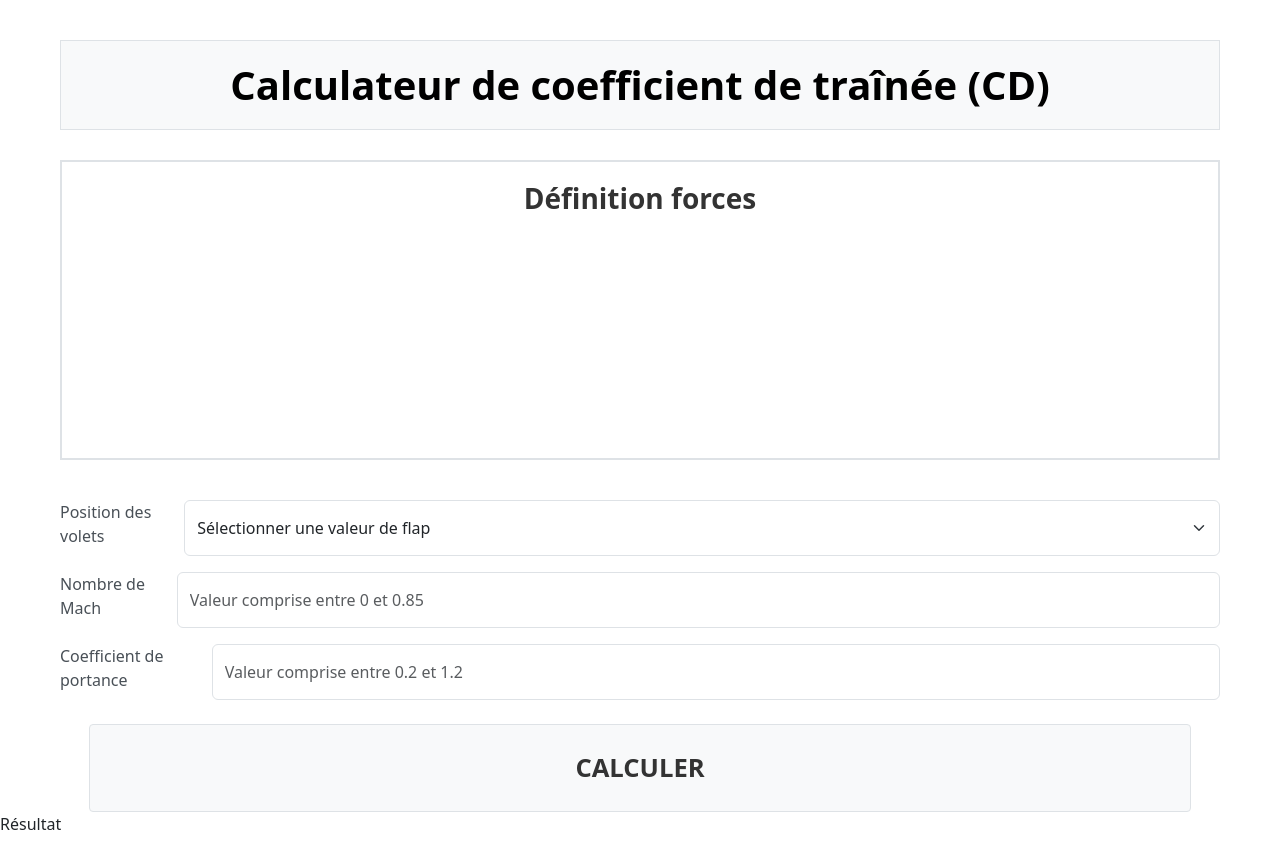
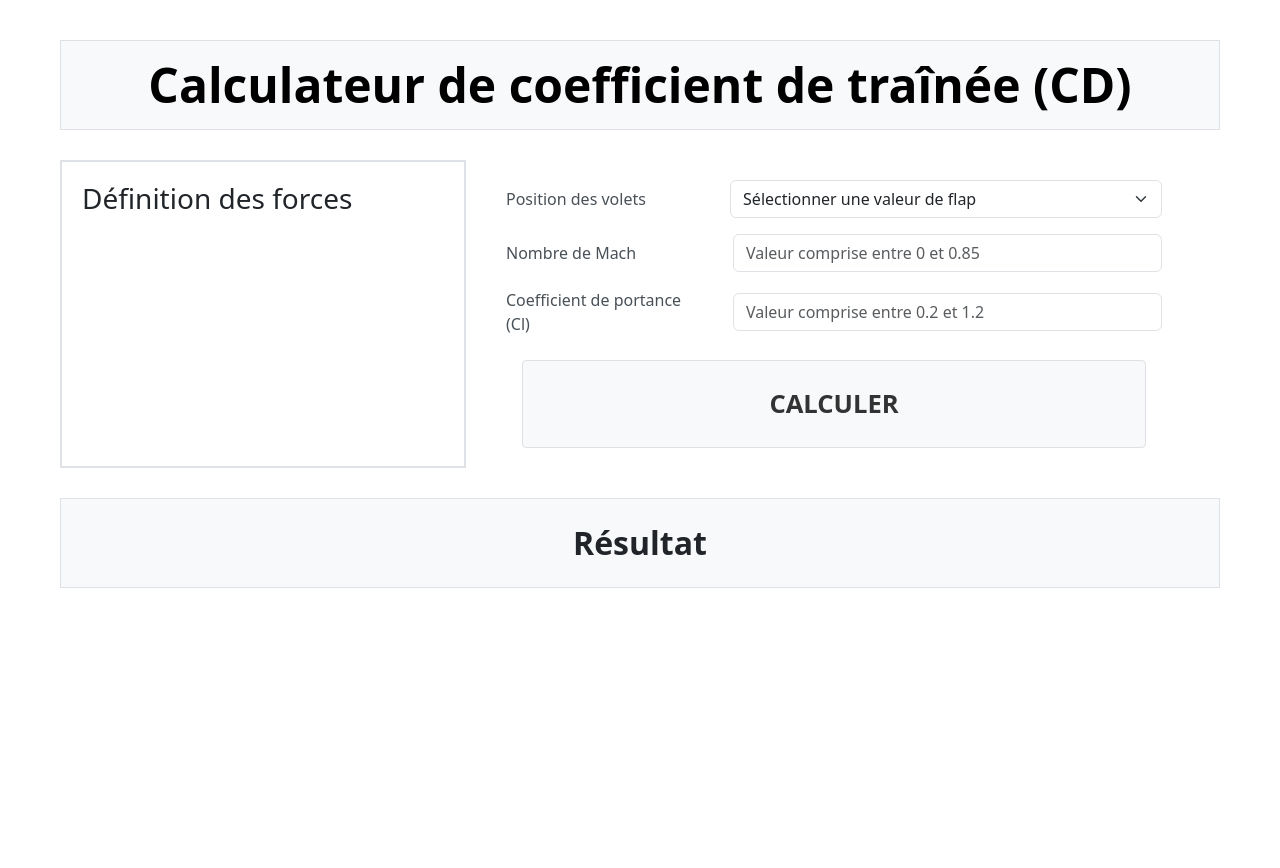
Before and after one commit to ParfaitAkakpo/demers, a website: page Exercice_2/index.html in a window 1280 px wide. After the commit the page ends 800 px from the top, so only its background shows below. Drawn offline with nearby package versions, Linux system fonts and the light colour scheme.

Commit message:
CSS Termine

```diff
--- a/Exercice_2/CSS/styles.css
+++ b/Exercice_2/CSS/styles.css
@@ -2,12 +2,12 @@ body {
   background-color: #ffffff;
   padding: 40px 0;
 }
+
 .container {
   max-width: 1200px;
   margin: 0 auto;
   padding: 0 20px;
 }
-
 
 .titre {
   background-color: #f8f9fa;
@@ -19,49 +19,26 @@ body {
   margin-bottom: 30px;
 }
 
-
 .titre h1 {
   margin: 0;
-  color: #000000;
+  color: #000;
   font-weight: bold;
-  font-size: 3 rem;
+  font-size: 3rem;
   text-align: center;
 }
 
+.zone {
+  display: flex;
+  gap: 20px;
+}
 
+/* BLOC DÉFINITION */
 .bloc-definition-forces {
   background-color: #ffffff;
   border: 2px solid #dee2e6;
   padding: 20px;
   min-height: 300px;
-  display: flex;
-  flex-direction: column;
-}
-
-.bloc-definition-forces h3 {
-  text-align: center;
-  font-weight: bold;
-  margin-bottom: 20px;
-  color: #333;
-}
-
-
-#definition-forces {
-  flex: 1;
-  display: flex;
-  flex-direction: column;
-  justify-content: center;
-}
-
-#definition-forces h5 {
-  color: #000000;
-  margin-top: 15px;
-  margin-bottom: 10px;
-}
-
-
-#definition-forces h5:first-child {
-  margin-top: 0;
+  width: 35%;
 }
 
 #definition-forces p {
@@ -69,29 +46,32 @@ body {
   line-height: 1.6;
 }
 
+#definition-forces h5 {
+  margin: 15px 0 10px;
+}
 
 #definition-forces hr {
   margin: 15px 0;
 }
 
-
+/* FORMULAIRE */
 .bloc-formulaire {
   padding: 20px;
+  width: 60%;
 }
 
-#form-cd {
-  max-width: 100%;
+.mb-3 {
+  display: flex;
+  align-items: center;
+  gap: 35px;
+  margin-bottom: 20px;
 }
+
 .form-label {
+  width: 300px;
   font-weight: 500;
   color: #495057;
-  margin-bottom: 8px;
-}
-
-.mb-3
-{
- display: flex;
-  margin-bottom: 15px;
+  margin: 0;
 }
 
 .btn-calculer {
@@ -112,3 +92,20 @@ body {
   background-color: #e9ecef;
   border-color: #adb5bd;
 }
+
+/* RÉSULTAT */
+.bandeau-resultat {
+  background-color: #f8f9fa;
+  border: 1px solid #dee2e6;
+  height: 90px;
+  display: flex;
+  align-items: center;
+  justify-content: center;
+  margin-top: 30px;
+}
+
+#resultat p {
+  margin: 0;
+  font-size: 2rem;
+  font-weight: 600;
+}
--- a/Exercice_2/index.html
+++ b/Exercice_2/index.html
@@ -5,29 +5,31 @@
   <meta name="viewport" content="width=device-width, initial-scale=1.0">
   <title>Calculateur de coefficient de traînée (CD)</title>
 
-
   <link rel="stylesheet" href="../node_modules/bootstrap/dist/css/bootstrap.min.css">
-
-
   <link rel="stylesheet" href="CSS/styles.css">
 
+  <script src="JS/app.js" defer></script>
+</head>
 
-  <script src="JS/app.js"></script>
-</head>
 <body>
   <div class="container">
+
+    <!-- TITRE -->
     <div class="titre">
       <h1>Calculateur de coefficient de traînée (CD)</h1>
     </div>
 
+    <!-- CONTENU PRINCIPAL -->
+    <section class="zone">
 
+      <!-- BLOC DÉFINITION -->
       <div class="bloc-definition-forces">
-          <h3>Définition forces</h3>
-           <div id="definition-forces">
-          </div>
+        <h3>Définition des forces</h3>
+        <div id="definition-forces"></div>
       </div>
 
-        <div class="bloc-formulaire"></div>
+      <!-- FORMULAIRE -->
+      <div class="bloc-formulaire">
         <form id="form-cd">
 
           <div class="mb-3">
@@ -41,23 +43,21 @@
             <div id="flap-error" class="invalid-feedback"></div>
           </div>
 
-
           <div class="mb-3">
-              <label for="m" class="form-label">Nombre de Mach</label>
+            <label for="mach" class="form-label">Nombre de Mach</label>
             <input
               type="number"
               class="form-control"
-                id="m"
+              id="mach"
               step="0.01"
               min="0"
               max="0.85"
               placeholder="Valeur comprise entre 0 et 0.85">
-              <div id="m-error" class="invalid-feedback"></div>
+            <div id="mach-error" class="invalid-feedback"></div>
           </div>
 
-
           <div class="mb-3">
-              <label for="cl" class="form-label">Coefficient de portance</label>
+            <label for="cl" class="form-label">Coefficient de portance (Cl)</label>
             <input
               type="number"
               class="form-control"
@@ -69,13 +69,15 @@
             <div id="cl-error" class="invalid-feedback"></div>
           </div>
 
-
           <div class="text-center mt-4">
             <button type="submit" class="btn-calculer">CALCULER</button>
           </div>
+
         </form>
       </div>
+    </section>
 
+    <!-- RÉSULTAT -->
     <div class="bandeau-resultat">
       <div id="resultat">
         <p id="resultat-cd">Résultat</p>
@@ -83,6 +85,5 @@
     </div>
 
   </div>
-
 </body>
 </html>
```
Lines whose indentation alone changed are shown as unchanged.
